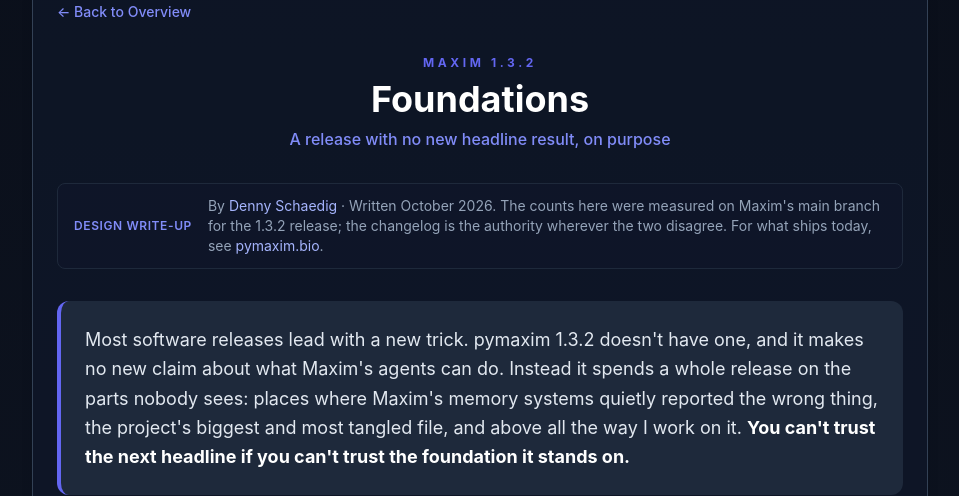
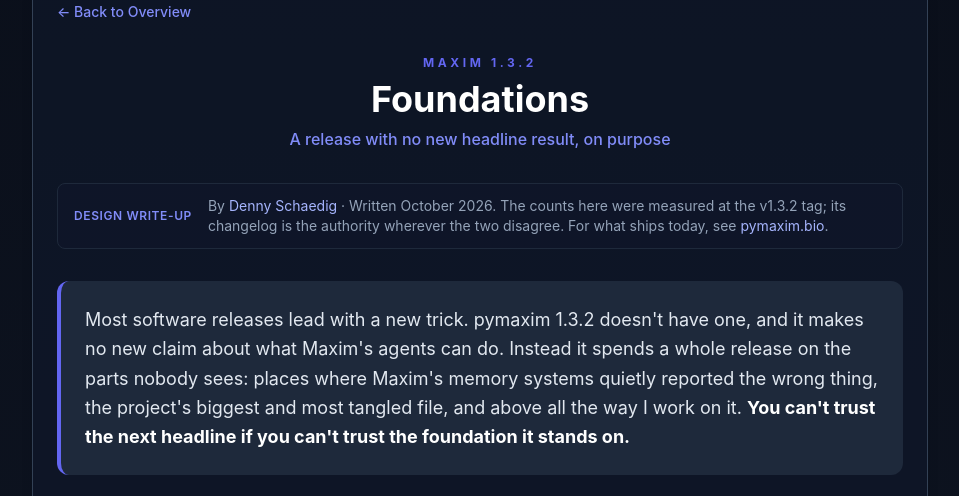
Before and after one commit to dennys246/personal_website, a Flask app: page /maxim/foundations in a window 1280 px wide. Shown: the part 170-666 px from the top of the page, without its empty margins (160-1119 px from the left). Run offline with Flask 3, Linux system fonts and the light colour scheme; some web fonts are replaced.

Commit message:
Foundations: recheck the numbers at the v1.3.2 tag
PRs merged 187 -> 189 and test-suite files 696 -> 697 (the release PRs
landed); coverage floors are per package and per file, as the 1.3.2
changelog summary says; the dateline now names the tag.

Co-Authored-By: Claude Opus 5.5 <noreply@anthropic.com>

```diff
--- a/templates/maxim-foundations.html
+++ b/templates/maxim-foundations.html
@@ -51,7 +51,7 @@
   </header>
 
   {% set maxim_written = "October 2026" %}
-  {% set maxim_note = "The counts here were measured on Maxim's main branch for the 1.3.2 release; the changelog is the authority wherever the two disagree." %}
+  {% set maxim_note = "The counts here were measured at the v1.3.2 tag; its changelog is the authority wherever the two disagree." %}
   {% set maxim_docs = [("Evidence & ledgers", "https://pymaxim.bio/research/evidence/"), ("Changelog", "https://github.com/dennys246/Maxim/blob/main/CHANGELOG.md"), ("Roadmap 1.3.x", "https://github.com/dennys246/Maxim/blob/main/docs/plans/roadmap_1_3_x.md")] %}
   {% set maxim_related = ["floors", "reachability", "engrams", "release-1-0"] %}
   {% include "_maxim_status.html" %}
@@ -119,14 +119,14 @@
   <section class="space-y-4">
     <h2 id="loop" class="text-2xl font-semibold text-white border-b border-indigo-500/50 pb-2 scroll-mt-32">Taking the Loop Apart Without Breaking It</h2>
 
-    <p class="text-slate-300 leading-relaxed">Every Maxim agent runs one central loop: perceive, think, act, learn, repeat. At 1.3.1 that loop lived in a single file of <strong class="text-white">5,543 lines</strong>. That's hard for anyone to hold in their head, and hard to change safely. On main for 1.3.2 it is down to <strong class="text-white">3,363</strong>, and the pieces live in nine smaller modules with one job each, six of them new in this release: setup, gates, perception, planning, the bio-system's proposals, and so on.</p>
+    <p class="text-slate-300 leading-relaxed">Every Maxim agent runs one central loop: perceive, think, act, learn, repeat. At 1.3.1 that loop lived in a single file of <strong class="text-white">5,543 lines</strong>. That's hard for anyone to hold in their head, and hard to change safely. In 1.3.2 it is down to <strong class="text-white">3,363</strong>, and the pieces live in nine smaller modules with one job each, six of them new in this release: setup, gates, perception, planning, the bio-system's proposals, and so on.</p>
 
     <p class="text-slate-300 leading-relaxed">The danger in a move like that is changing what the code does without noticing. So before each piece moved, I wrote a <em>characterization test</em>: a recording of exactly what the old code did, from the outside. The moved code had to pass it unchanged. It's like photographing a room before you move the furniture, so you can check that everything ended up where it was.</p>
 
     <p class="text-slate-300 leading-relaxed">Then come the <em>ratchets</em>. A ratchet wrench turns one way and won't slip back, and the project now has several checks that work the same way:</p>
     <ul class="list-disc pl-6 space-y-2 text-slate-300">
       <li><strong class="text-white">Function length.</strong> The 52 functions still over 200 lines are pinned at their current size. None may grow, and no new one may pass 200.</li>
-      <li><strong class="text-white">Test coverage.</strong> The share of code the tests exercise has a floor, overall and per package, that only rises, and new changes must be at least 80% covered.</li>
+      <li><strong class="text-white">Test coverage.</strong> The share of code the tests exercise has a floor, overall, per package and per file, that only rises, and new changes must be at least 80% covered.</li>
       <li><strong class="text-white">Type checking.</strong> An automated check that each piece is handed the kind of data it expects now covers the layer that wires the parts together, at 0 errors (37 before). Elsewhere, no file's error count may rise.</li>
       <li><strong class="text-white">Silent errors.</strong> No new code may swallow an error without reporting it.</li>
     </ul>
@@ -167,7 +167,7 @@
       </div>
     </div>
 
-    <p class="text-slate-300 leading-relaxed">In numbers, since 1.3.1: <strong class="text-white">187</strong> pull requests merged; the Python files in the test suite grew from <strong class="text-white">575 to 696</strong>; and the repository's automated lint checks, each one a rule that a script enforces instead of my attention, went from <strong class="text-white">13 to 24</strong>. That last number matters most to me. A rule followed by attention is where slips land. A rule a script enforces is one I can stop worrying about.</p>
+    <p class="text-slate-300 leading-relaxed">In numbers, since 1.3.1: <strong class="text-white">189</strong> pull requests merged; the Python files in the test suite grew from <strong class="text-white">575 to 697</strong>; and the repository's automated lint checks, each one a rule that a script enforces instead of my attention, went from <strong class="text-white">13 to 24</strong>. That last number matters most to me. A rule followed by attention is where slips land. A rule a script enforces is one I can stop worrying about.</p>
   </section>
 
   <!-- 5. Next -->
```
